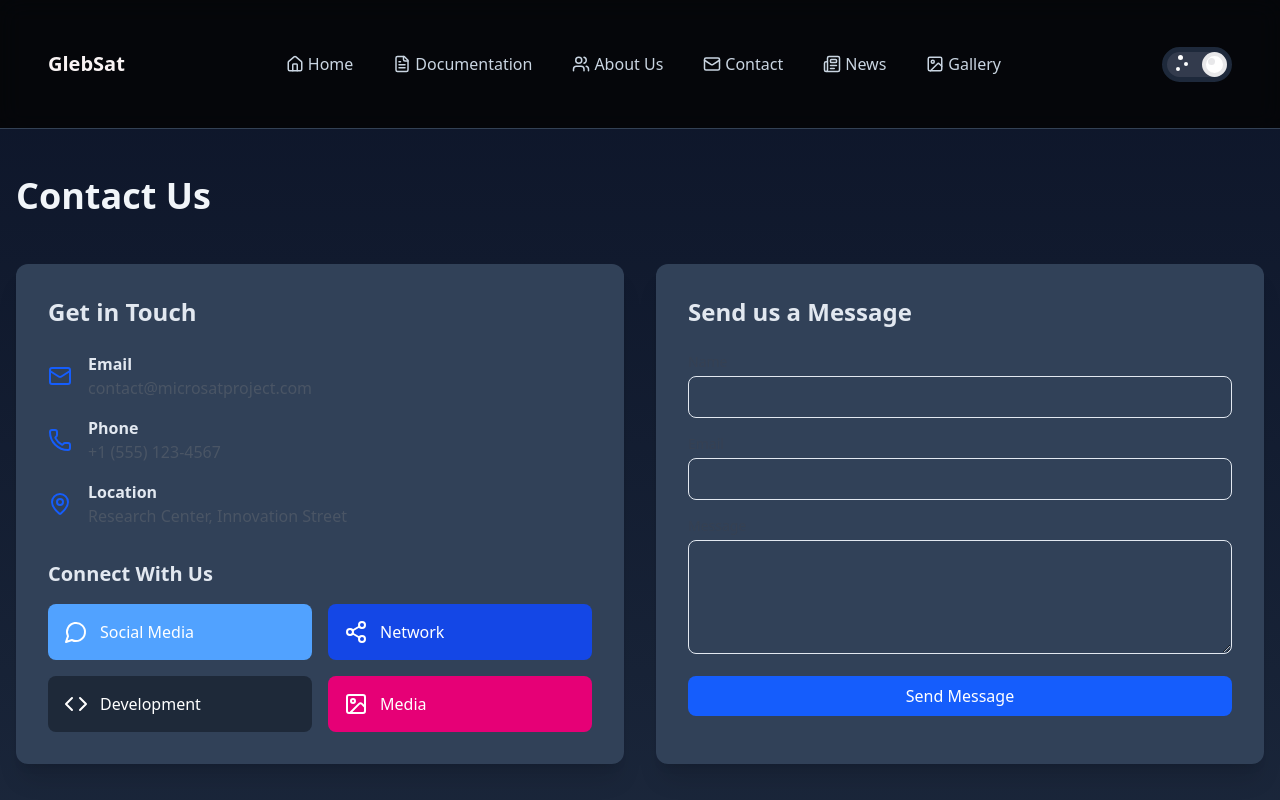
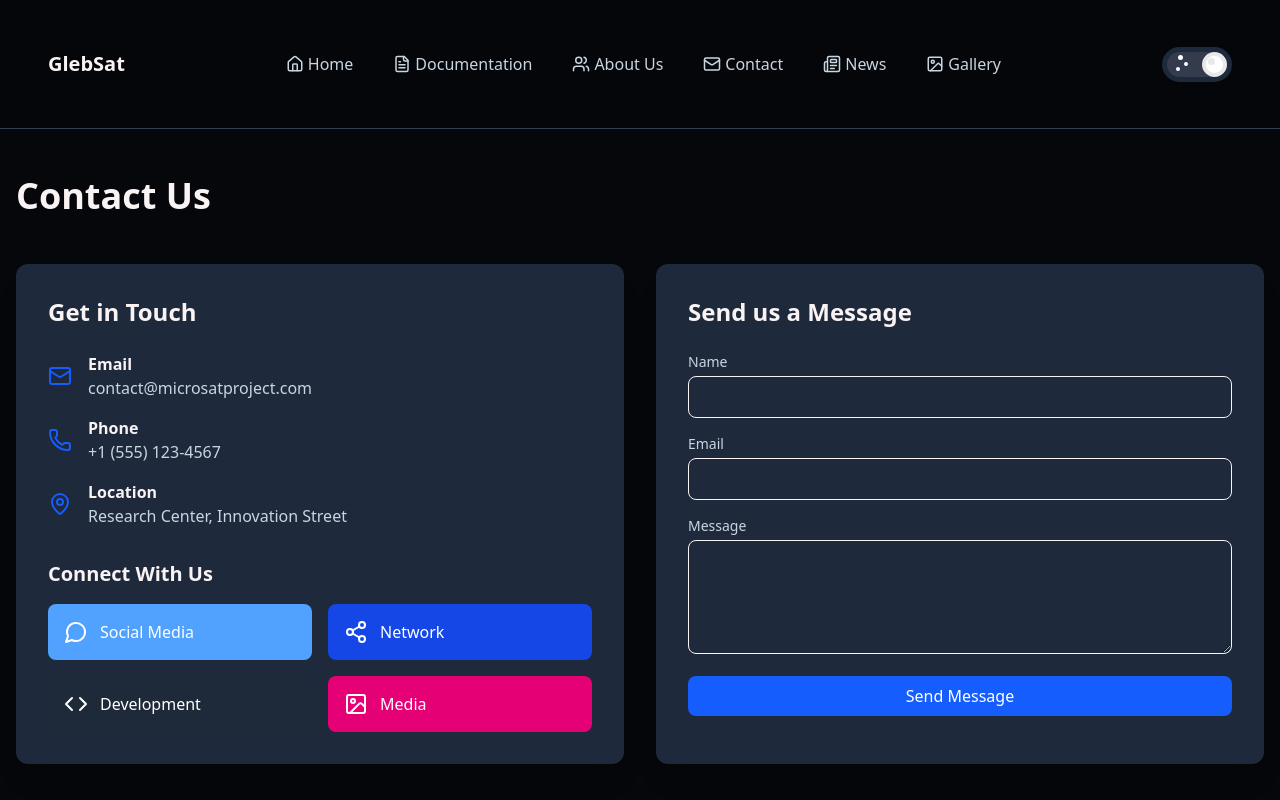
Before and after one commit to gameplayguy435/GlebSat, a React (Vite) app: page /contact in a window 1280 px wide. Shown: the top 800 px of the page. Built offline with nearby package versions, Linux system fonts and the light colour scheme.

Commit message:
Added AOS and changed colors for other pages

```diff
--- a/package.json
+++ b/package.json
@@ -1,7 +1,7 @@
 {
   "name": "glebsat",
   "private": true,
-  "version": "1.0.0",
+  "version": "1.1.0",
   "type": "module",
   "scripts": {
     "dev": "vite",
@@ -15,6 +15,7 @@
     "@heroicons/react": "^2.2.0",
     "@mui/material": "^6.4.5",
     "@tailwindcss/vite": "^4.0.4",
+    "aos": "^2.3.4",
     "bootstrap": "^5.3.3",
     "framer-motion": "^12.4.1",
     "lucide-react": "^0.474.0",
@@ -25,6 +26,7 @@
   },
   "devDependencies": {
     "@eslint/js": "^9.17.0",
+    "@types/aos": "^3.0.7",
     "@types/react": "^18.3.18",
     "@types/react-dom": "^18.3.5",
     "@vitejs/plugin-react": "^4.3.4",
--- a/src/AboutUs.tsx
+++ b/src/AboutUs.tsx
@@ -1,10 +1,5 @@
 import { motion } from 'framer-motion';
 import { LucideGithub, Linkedin, Mail } from 'lucide-react';
-
-const fadeIn = {
-    hidden: { opacity: 0, y: 20 },
-    visible: { opacity: 1, y: 0 }
-  };
 
 const AboutUsPage = () => {
   const teamMembers = [
@@ -32,40 +27,29 @@ const AboutUsPage = () => {
   ];
 
   return (
-    <div className="min-h-screen bg-gradient-to-b from-slate-900 to-slate-800 text-slate-200 py-12">
+    <div className="py-12">
       <div className="max-w-7xl mx-auto px-4">
         {/* Project Overview */}
-        <motion.div
-          initial="hidden"
-          animate="visible"
-          variants={fadeIn}
-          viewport={{ once: true }}
-          className="mb-16"
-        >
-          <h2 className="text-4xl font-bold mb-8 text-slate-100">Project Overview</h2>
-          <div className="aspect-w-16 aspect-h-9 bg-slate-700 rounded-xl overflow-hidden">
-            <div className="w-full h-full flex items-center justify-center bg-slate-800/50">
+        <div className="mb-16" data-aos="fade-up">
+          <h2 className="text-4xl font-bold mb-8">Project Overview</h2>
+          <div className="aspect-w-16 aspect-h-9 rounded-xl overflow-hidden">
+            <div className="w-full h-full flex items-center justify-center bg-secondary">
               <span className="text-xl">Project Presentation Video</span>
             </div>
           </div>
-        </motion.div>
+        </div>
 
         {/* Team Section */}
-        <motion.div
-          initial="hidden"
-          animate="visible"
-          variants={fadeIn}
-          viewport={{ once: true }}
-        >
-          <h2 className="text-4xl font-bold mb-8 text-slate-100">Our Team</h2>
+        <div data-aos="fade-up">
+          <h2 className="text-4xl font-bold mb-8">Our Team</h2>
           <div className="grid md:grid-cols-3 gap-8">
             {teamMembers.map((member, index) => (
+              <div key={index}>
                 <motion.div
-                key={index}
                   whileHover={{ y: -5 }}
-                className="bg-slate-700 rounded-xl shadow-xl overflow-hidden hover:shadow-2xl transition-all"
+                  className="rounded-xl shadow-xl overflow-hidden hover:shadow-2xl transition-all bg-secondary"
                 >
-                <div className="h-48 bg-slate-800/50">
+                  <div className="h-48">
                     <img
                       src={member.image}
                       alt={member.name}
@@ -73,15 +57,15 @@ const AboutUsPage = () => {
                     />
                   </div>
                   <div className="p-6">
-                  <h3 className="text-xl font-bold mb-2 text-slate-100">{member.name}</h3>
+                    <h3 className="text-xl font-bold mb-2">{member.name}</h3>
                     <p className="text-blue-400 mb-3">{member.role}</p>
-                  <p className="text-slate-300 mb-4">{member.description}</p>
+                    <p className="mb-4">{member.description}</p>
                     <div className="flex space-x-4">
                       {Object.entries(member.links).map(([key, url]) => (
                         <a
                           key={key}
                           href={url}
-                        className="text-slate-400 hover:text-blue-400 transition-colors"
+                          className="hover:text-blue-400 transition-colors"
                         >
                           {key === 'github' && <LucideGithub size={20} />}
                           {key === 'linkedin' && <Linkedin size={20} />}
@@ -91,9 +75,10 @@ const AboutUsPage = () => {
                     </div>
                   </div>
                 </motion.div>
+              </div>
             ))}
           </div>
-        </motion.div>
+        </div>
       </div>
     </div>
   );
--- a/src/Contacts.tsx
+++ b/src/Contacts.tsx
@@ -10,30 +10,16 @@ const ContactsPage = () => {
     { icon: <Image size={24} />, name: 'Media', url: '#', color: 'bg-pink-600' }
   ];
 
-  const fadeIn = {
-    hidden: { opacity: 0 },
-    visible: { opacity: 1 }
-  };
-
   return (
-    <div className="min-h-screen bg-gradient-to-b from-slate-900 to-slate-800 text-slate-200 py-12">
+    <div className="py-12">
       <div className="max-w-7xl mx-auto px-4">
-        <motion.h1
-          initial="hidden"
-          animate="visible"
-          variants={fadeIn}
-          className="text-4xl font-bold mb-12 text-slate-100"
-        >
+        <h1 className="text-4xl font-bold mb-12" data-aos="fade-up">
           Contact Us
-        </motion.h1>
+        </h1>
 
         <div className="grid md:grid-cols-2 gap-8">
           {/* Contact Information */}
-          <motion.div
-            initial={{ opacity: 0, x: -20 }}
-            animate={{ opacity: 1, x: 0 }}
-            className="bg-slate-700 rounded-xl shadow-xl p-8"
-          >
+          <div className="rounded-xl shadow-xl p-8 bg-secondary" data-aos="fade-up">
             <h2 className="text-2xl font-bold mb-6">Get in Touch</h2>
 
             <div className="space-y-4">
@@ -41,7 +27,7 @@ const ContactsPage = () => {
                 <Mail className="text-blue-600" size={24} />
                 <div>
                   <h3 className="font-semibold">Email</h3>
-                  <p className="text-gray-600">contact@microsatproject.com</p>
+                  <p className="color-secondary">contact@microsatproject.com</p>
                 </div>
               </div>
 
@@ -49,7 +35,7 @@ const ContactsPage = () => {
                 <Phone className="text-blue-600" size={24} />
                 <div>
                   <h3 className="font-semibold">Phone</h3>
-                  <p className="text-gray-600">+1 (555) 123-4567</p>
+                  <p className="color-secondary">+1 (555) 123-4567</p>
                 </div>
               </div>
 
@@ -57,7 +43,7 @@ const ContactsPage = () => {
                 <MapPin className="text-blue-600" size={24} />
                 <div>
                   <h3 className="font-semibold">Location</h3>
-                  <p className="text-gray-600">Research Center, Innovation Street</p>
+                  <p className="color-secondary">Research Center, Innovation Street</p>
                 </div>
               </div>
             </div>
@@ -67,62 +53,59 @@ const ContactsPage = () => {
               <h3 className="text-xl font-bold mb-4">Connect With Us</h3>
               <div className="grid grid-cols-2 gap-4">
                 {socialLinks.map((link, index) => (
-                  <a
+                  <motion.a
                     key={index}
                     href={link.url}
-                    className={`${link.color} text-white rounded-lg p-4 flex items-center space-x-3 hover:opacity-90 transition-opacity`}
+                    whileHover={{ opacity: 0.8 }}
+                    className={`${link.color} text-white rounded-lg p-4 flex items-center space-x-3`}
                   >
                     {link.icon}
                     <span>{link.name}</span>
-                  </a>
+                  </motion.a>
                 ))}
               </div>
             </div>
-          </motion.div>
+          </div>
 
           {/* Contact Form */}
-          <motion.div
-            initial={{ opacity: 0, x: 20 }}
-            animate={{ opacity: 1, x: 0 }}
-            className="bg-slate-700 rounded-xl shadow-xl p-8"
-          >
+          <div className="rounded-xl shadow-xl p-8 bg-secondary" data-aos="fade-up">
             <h2 className="text-2xl font-bold mb-6">Send us a Message</h2>
             <form className="space-y-4">
               <div>
-                <label className="block text-sm font-medium text-gray-700 mb-1">
+                <label className="block text-sm font-medium color-secondary mb-1">
                   Name
                 </label>
                 <input
                   type="text"
-                  className="w-full px-4 py-2 border rounded-lg focus:ring-2 focus:ring-blue-500 focus:border-blue-500"
+                  className="w-full px-4 py-2 border rounded-lg focus:ring-3 focus:ring-blue-500"
                 />
               </div>
               <div>
-                <label className="block text-sm font-medium text-gray-700 mb-1">
+                <label className="block text-sm font-medium color-secondary mb-1">
                   Email
                 </label>
                 <input
                   type="email"
-                  className="w-full px-4 py-2 border rounded-lg focus:ring-2 focus:ring-blue-500 focus:border-blue-500"
+                  className="w-full px-4 py-2 border rounded-lg focus:ring-3 focus:ring-blue-500"
                 />
               </div>
               <div>
-                <label className="block text-sm font-medium text-gray-700 mb-1">
+                <label className="block text-sm font-medium color-secondary mb-1">
                   Message
                 </label>
                 <textarea
                   rows={4}
-                  className="w-full px-4 py-2 border rounded-lg focus:ring-2 focus:ring-blue-500 focus:border-blue-500"
+                  className="w-full px-4 py-2 border rounded-lg focus:ring-3 focus:ring-blue-500"
                 ></textarea>
               </div>
               <button
                 type="submit"
-                className="w-full bg-blue-600 text-white py-2 px-4 rounded-lg hover:bg-blue-700 transition-colors"
+                className="w-full bg-blue-600 text-white py-2 px-4 rounded-lg hover:bg-blue-500 transition-colors"
               >
                 Send Message
               </button>
             </form>
-          </motion.div>
+          </div>
         </div>
       </div>
     </div>
--- a/src/Gallery.tsx
+++ b/src/Gallery.tsx
@@ -1,11 +1,6 @@
 import React, { useState } from 'react';
 import { X } from 'lucide-react';
 import { motion, AnimatePresence } from 'framer-motion';
-
-const fadeIn = {
-  hidden: { opacity: 0, y: 20 },
-  visible: { opacity: 1, y: 0 }
-};
 
 const GalleryPage = () => {
   const [selectedImage, setSelectedImage] = useState(null);
@@ -63,13 +58,8 @@ const GalleryPage = () => {
   };
 
   const GallerySection = ({ title, images }) => (
-    <motion.section
-      initial="hidden"
-      animate="visible"
-      variants={fadeIn}
-      className="mb-12"
-    >
-      <h2 className="text-2xl font-bold mb-6 text-slate-100">{title}</h2>
+    <section className="mb-12">
+      <h2 className="text-2xl font-bold mb-6" data-aos="fade-up">{title}</h2>
       <div className="grid md:grid-cols-3 gap-6">
         {images.map((image) => (
           <motion.div
@@ -78,14 +68,16 @@ const GalleryPage = () => {
             className="cursor-pointer group relative"
             onClick={() => setSelectedImage(image)}
           >
-            <div className="aspect-square bg-slate-700 rounded-xl overflow-hidden">
-              <img
+            <div className="aspect-square rounded-xl overflow-hidden">
+              <motion.img
+                whileHover={{ scale: 1.05 }}
                 src={image.url}
                 alt={image.title}
-                className="w-full h-full object-cover transition-transform duration-300 group-hover:scale-105"
+                className="w-full h-full object-cover"
+                data-aos="fade-up"
               />
             </div>
-            <div className="absolute inset-0 bg-black/0 group-hover:bg-black/50 transition-all rounded-xl">
+            <div className="absolute inset-0 bg-black/0 group-hover:bg-black/50 transition-all rounded-xl" data-aos="fade-up">
               <div className="absolute inset-0 flex items-center justify-center opacity-0 group-hover:opacity-100 transition-opacity">
                 <span className="text-white text-lg font-semibold p-2 text-center">
                   {image.title}
@@ -95,20 +87,17 @@ const GalleryPage = () => {
           </motion.div>
         ))}
       </div>
-    </motion.section>
+    </section>
   );
 
   return (
-    <div className="min-h-screen bg-gradient-to-b from-slate-900 to-slate-800 text-slate-200 py-12">
+    <div className="py-12">
       <div className="max-w-7xl mx-auto px-4">
-        <motion.h1
-          initial="hidden"
-          animate="visible"
-          variants={fadeIn}
-          className="text-4xl font-bold mb-12 text-slate-100"
-        >
-          Project Gallery
-        </motion.h1>
+        <div className="mb-12">
+          <h1 className="text-4xl font-bold" data-aos="fade-up">
+            Project Gallery
+          </h1>
+        </div>
 
         <GallerySection title="Development Process" images={galleries.development} />
         <GallerySection title="Mission Images" images={galleries.mission} />
--- a/src/Home.tsx
+++ b/src/Home.tsx
@@ -15,27 +15,17 @@ const HomePage = () => {
     { time: '20:00', aqi: 47, temp: 22 },
   ];
 
-  const fadeIn = {
-    hidden: { opacity: 0 },
-    visible: { opacity: 1 }
-  };
-
   return (
-    <div className="min-h-screen">
+    <div>
       {/* Video/Countdown Section */}
-      <motion.div
-        initial="hidden"
-        animate="visible"
-        variants={fadeIn}
-        className="relative h-96"
-      >
+      <div className="relative h-96">
         {isStreaming ? (
-          <div className="h-full w-full flex items-center justify-center">
+          <div className="h-full w-full flex items-center justify-center" data-aos="fade-up">
             <Video className="w-16 h-16 text-blue-400" />
             <span className="ml-2 text-xl">Live Stream Starting Soon...</span>
           </div>
         ) : (
-          <div className="h-full flex flex-col items-center justify-center space-y-4">
+          <div className="h-full flex flex-col items-center justify-center space-y-4" data-aos="fade-up">
             <Clock className="w-16 h-16 text-blue-400 animate-pulse" />
             <div className="text-center">
               <h2 className="text-3xl font-bold mb-2">Next Transmission</h2>
@@ -43,44 +33,47 @@ const HomePage = () => {
             </div>
           </div>
         )}
-      </motion.div>
+      </div>
 
       {/* Metrics Grid */}
       <div className="max-w-7xl mx-auto px-4 py-12 grid md:grid-cols-3 gap-8">
+        <div data-aos="fade-up">
           <motion.div
-          variants={fadeIn}
-          className="p-6 rounded-xl transition-all hover:scale-105"
+            whileHover={{ scale: 1.05 }}
+            className="p-6 rounded-xl transition-all bg-secondary shadow-xl"
           >
             <h3 className="text-xl font-bold mb-4">Air Quality Index</h3>
             <div className="text-4xl font-bold text-green-400">45 AQI</div>
             <div className="mt-2 text-sm">Good - Updated 2 mins ago</div>
           </motion.div>
+        </div>
 
+        <div data-aos="fade-up">
           <motion.div
-          variants={fadeIn}
-          className="p-6 rounded-xl transition-all hover:scale-105"
+            whileHover={{ scale: 1.05 }}
+            className="p-6 rounded-xl transition-all bg-secondary shadow-xl"
           >
             <h3 className="text-xl font-bold mb-4">Temperature</h3>
             <div className="text-4xl font-bold text-blue-400">22°C</div>
             <div className="mt-2 text-sm">Surface Level - ±0.5°C accuracy</div>
           </motion.div>
+        </div>
 
+        <div data-aos="fade-up">
           <motion.div
-          variants={fadeIn}
-          className="p-6 rounded-xl transition-all hover:scale-105"
+            whileHover={{ scale: 1.05 }}
+            className="p-6 rounded-xl transition-all bg-secondary shadow-xl"
           >
             <h3 className="text-xl font-bold mb-4">CO² Levels</h3>
             <div className="text-4xl font-bold text-purple-400">412ppm</div>
             <div className="mt-2 text-sm">Stable - 0.8% increase</div>
           </motion.div>
         </div>
+      </div>
 
       {/* Analytics Chart */}
-      <motion.div
-        variants={fadeIn}
-        className="max-w-7xl mx-auto px-4 pb-12"
-      >
-        <div className="p-6 rounded-xl">
+      <div className="max-w-7xl mx-auto px-4 pb-12">
+        <div className="p-6 rounded-xl bg-secondary shadow-xl" data-aos="fade-up">
           <h3 className="text-xl font-bold mb-6">24-Hour Trend Analysis</h3>
           <div className="h-96">
             <ResponsiveContainer width="100%" height="100%">
@@ -95,16 +88,16 @@ const HomePage = () => {
             </ResponsiveContainer>
           </div>
         </div>
-      </motion.div>
+      </div>
 
 
       {/* Page Previews */}
       <div className="max-w-7xl mx-auto px-4 pb-12 grid md:grid-cols-3 gap-8">
         {['Documentation', 'News', 'Gallery'].map((page) => (
+          <div key={page} data-aos="fade-up">
             <motion.div
-            key={page}
               whileHover={{ y: -5 }}
-            className="p-6 rounded-xl cursor-pointer"
+              className="p-6 rounded-xl cursor-pointer bg-secondary shadow-xl hover:shadow-2xl"
             >
               <h3 className="text-xl font-bold mb-4">{page}</h3>
               <p className="mb-4">
@@ -117,6 +110,7 @@ const HomePage = () => {
                 <span>Explore {page}</span>
               </div>
             </motion.div>
+          </div>
         ))}
       </div>
     </div>
--- a/src/News.tsx
+++ b/src/News.tsx
@@ -1,10 +1,5 @@
 import { motion } from 'framer-motion';
 import { Calendar, ArrowRight } from 'lucide-react';
-
-const fadeIn = {
-  hidden: { opacity: 0, y: 20 },
-  visible: { opacity: 1, y: 0 }
-};
 
 const NewsPage = () => {
   const newsItems = [
@@ -32,26 +27,21 @@ const NewsPage = () => {
   ];
 
 return (
-  <div className="min-h-screen bg-gradient-to-b from-slate-900 to-slate-800 text-slate-200 py-12">
+    <div className="py-12">
       <div className="max-w-7xl mx-auto px-4">
-      <motion.h1
-        initial="hidden"
-        animate="visible"
-        variants={fadeIn}
-        className="text-4xl font-bold mb-12 text-slate-100"
-      >
+        <div className="mb-12">
+          <h1 className="text-4xl font-bold" data-aos="fade-up">
             Latest News
-      </motion.h1>
+          </h1>
+        </div>
 
         {/* Featured News */}
+        <div className="rounded-xl shadow-xl overflow-hidden mb-12" data-aos="fade-up">
           <motion.div
-        initial="hidden"
-        animate="visible"
-        variants={fadeIn}
-        className="bg-slate-700 rounded-xl shadow-xl overflow-hidden mb-12"
+            whileHover={{ y: -5 }}
           >
             <div className="md:flex">
-          <div className="md:w-1/2 bg-slate-800">
+              <div className="md:w-1/2">
                 <div className="aspect-video animate-pulse">
                   <img
                     src="/api/placeholder/800/600"
@@ -62,42 +52,37 @@ return (
               </div>
               <div className="md:w-1/2 p-8">
                 <div className="text-sm text-blue-400 mb-2">Featured Story</div>
-            <h2 className="text-2xl font-bold mb-4 text-slate-100">
+                <h2 className="text-2xl font-bold mb-4">
                   Major Breakthrough in Atmospheric Data Collection
                 </h2>
-            <p className="text-slate-300 mb-4">
+                <p className="mb-4 color-secondary">
                   Our team has achieved a significant milestone in atmospheric data collection,
                   enabling more precise measurements of air quality parameters at various altitudes.
                 </p>
-            <div className="flex items-center text-slate-400 mb-6">
+                <div className="flex items-center color-secondary mb-6">
                   <Calendar size={16} className="mr-2" />
                   <span>February 5, 2025</span>
                 </div>
                 <motion.button
                   whileHover={{ scale: 1.05 }}
                   whileTap={{ scale: 0.95 }}
-              className="bg-blue-600 text-white px-6 py-2 rounded-lg hover:bg-blue-700 transition-colors"
+                  className="bg-blue-600 text-white px-6 py-2 rounded-lg hover:bg-blue-500 transition-colors"
                 >
                   Read More
                 </motion.button>
               </div>
             </div>
           </motion.div>
+        </div>
 
         {/* News Grid */}
+        <div className="grid md:grid-cols-3 gap-8">
+          {newsItems.map((item, index) => (
+            <div key={index} className="rounded-xl shadow-xl overflow-hidden" data-aos="fade-up">
               <motion.div
-          initial="hidden"
-          animate="visible"
-          variants={fadeIn}
-          className="grid md:grid-cols-3 gap-8"
+                whileHover={{ y: -5 }}
               >
-          {newsItems.map((item, index) => (
-            <motion.div
-              key={index}
-              whileHover={{ y: -5 }}
-              className="bg-slate-700 rounded-xl shadow-xl overflow-hidden"
-            >
-              <div className="aspect-video bg-slate-800 animate-pulse">
+                <div className="aspect-video animate-pulse">
                   <img
                     src={item.image}
                     alt={item.title}
@@ -106,9 +91,9 @@ return (
                 </div>
                 <div className="p-6">
                   <div className="text-sm text-blue-400 mb-2">{item.category}</div>
-                <h3 className="text-xl font-bold mb-2 text-slate-100">{item.title}</h3>
-                <p className="text-slate-300 mb-4">{item.summary}</p>
-                <div className="flex items-center text-slate-400 mb-4">
+                  <h3 className="text-xl font-bold mb-2">{item.title}</h3>
+                  <p className="mb-4 color-secondary">{item.summary}</p>
+                  <div className="flex items-center mb-4 color-secondary">
                     <Calendar size={16} className="mr-2" />
                     <span>{new Date(item.date).toLocaleDateString()}</span>
                   </div>
@@ -121,8 +106,9 @@ return (
                   </motion.a>
                 </div>
               </motion.div>
+            </div>
           ))}
-        </motion.div>
+        </div>
       </div>
     </div>
   );
--- a/src/assets/styles/App.css
+++ b/src/assets/styles/App.css
@@ -12,8 +12,8 @@
 }
 .theme-light {
   --background-primary: #fcfcfc;
-  --background-secondary: #c1cadf;
-  --background-tertiary: #9ba3ba;
+  --background-secondary: #dadee7;
+  --background-tertiary: #c1cadf;
   --text-primary: #0b0e14;
   --text-secondary: #47536b;
   --text-disabled: #64748B; /* NOT IN USE */
@@ -23,7 +23,7 @@
 /* Smooth transitions */
 * {
   transition-property: color, background-color, border-color, text-decoration-color, fill, stroke;
-  transition-duration: 200ms;
+  transition-duration: 150ms;
 }
 
 /* Global */
@@ -50,3 +50,17 @@ nav a:hover {
   background-color: rgb(from var(--background-tertiary) r g b / 0.6) !important;
   color: var(--text-primary);
 }
+
+/* Page Content */
+.bg-secondary {
+  background-color: var(--background-secondary);
+}
+.bg-tertiary {
+  background-color: var(--background-tertiary);
+}
+.color-primary {
+  color: var(--text-primary);
+}
+.color-secondary {
+  color: var(--text-secondary);
+}
```
Also changed, not shown: src/App.tsx (+11 -3 lines), 1 other file (tests, documents, lock files or other folders). Lines whose indentation alone changed are shown as unchanged.
